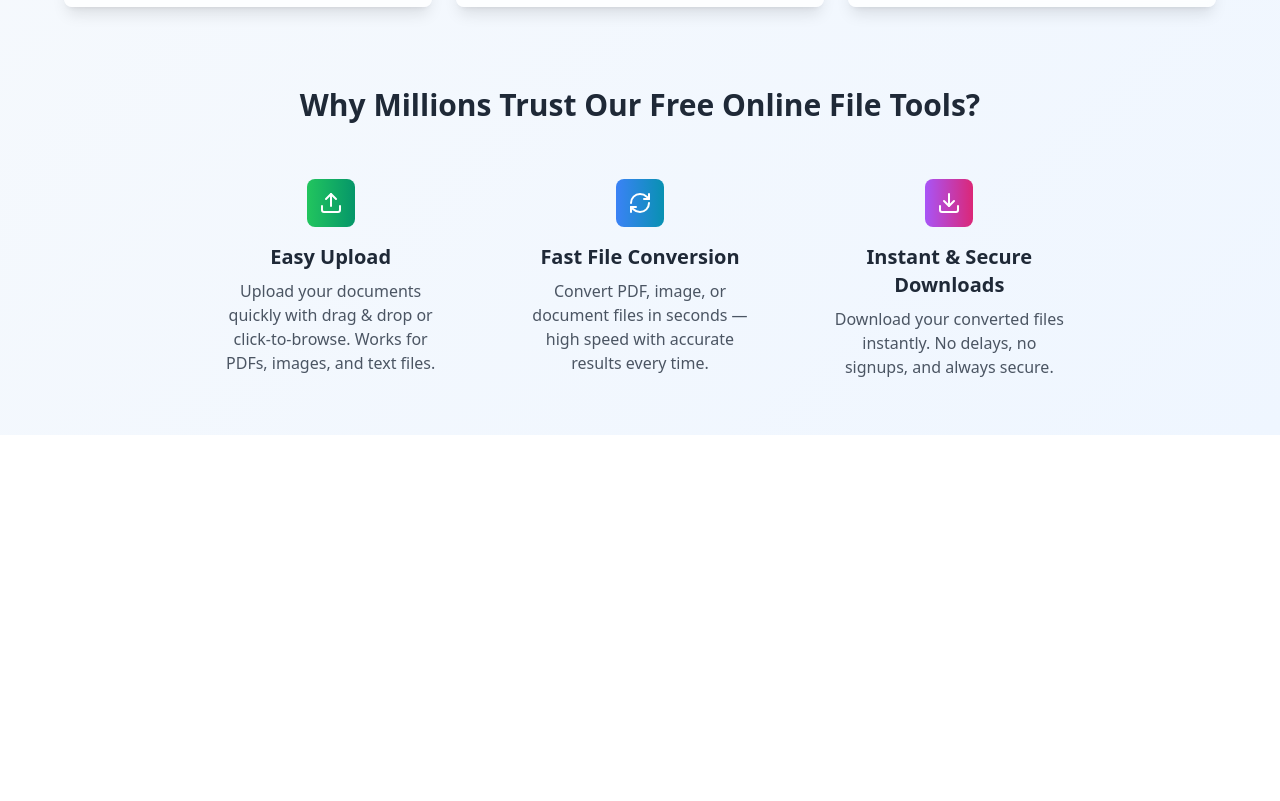
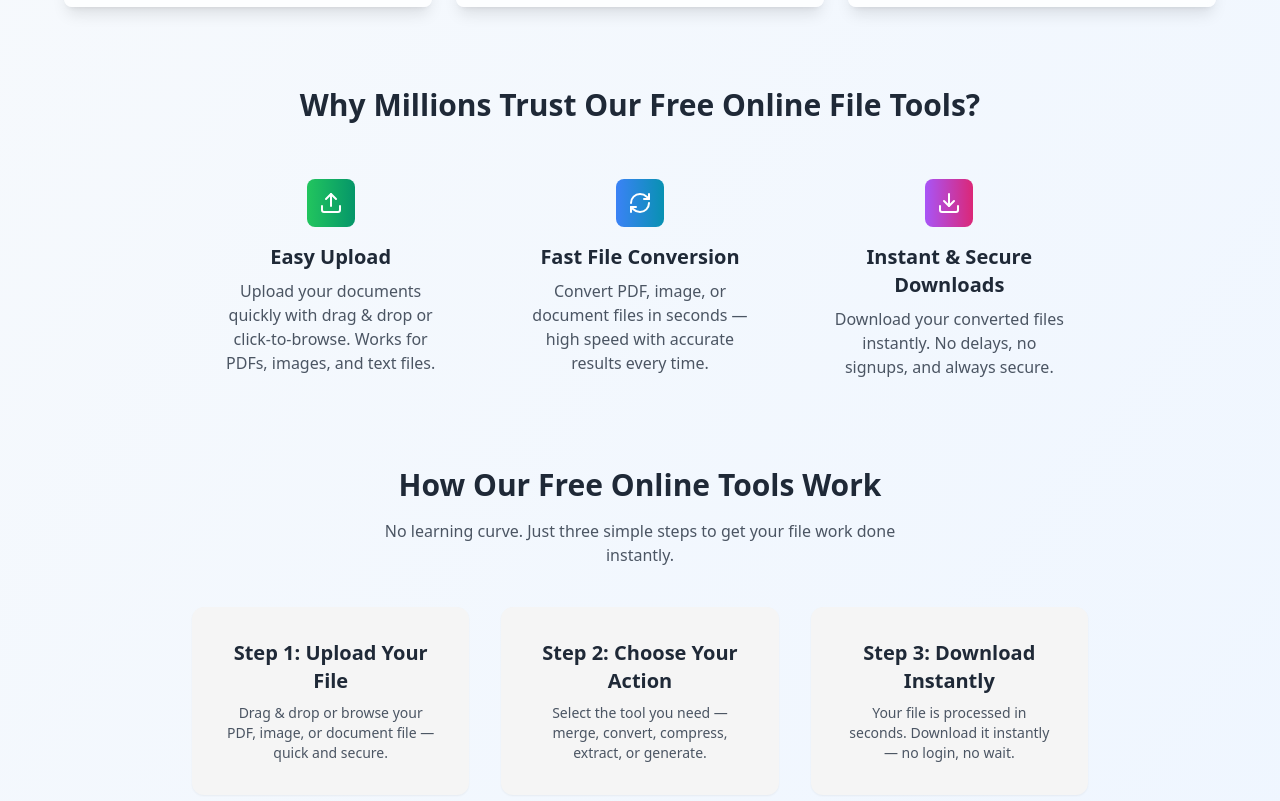
Before and after one commit to coderzafii/digital-document-suite-21, a React (Vite) app: page / in a window 1280 px wide. Shown: the part 886-1687 px from the top of the page. Before the commit the page ends 1321 px from the top, so only its background shows below. Built offline with nearby package versions, Linux system fonts and the light colour scheme.

Commit message:
Add "How Our Free Online Tools Work" section
Adds a new section to the homepage, detailing how the online tools work, as per the provided JSX structure.

```diff
--- /dev/null
+++ b/src/components/HowItWorksSection.tsx
@@ -0,0 +1,37 @@
+
+const HowItWorksSection = () => {
+  return (
+    <section id="how-it-works" className="py-16 text-center">
+      <h2 className="text-3xl font-bold text-gray-800 mb-4">
+        How Our Free Online Tools Work
+      </h2>
+
+      <p className="mt-2 max-w-xl mx-auto text-gray-600">
+        No learning curve. Just three simple steps to get your file work done instantly.
+      </p>
+
+      <div className="mt-10 grid gap-8 md:grid-cols-3 max-w-4xl mx-auto">
+        <div className="p-8 rounded-xl shadow-sm bg-neutral-100">
+          <h3 className="text-xl font-semibold text-gray-800 mb-2">Step 1: Upload Your File</h3>
+          <p className="mt-2 text-sm text-gray-600">
+            Drag & drop or browse your PDF, image, or document file — quick and secure.
+          </p>
+        </div>
+        <div className="p-8 rounded-xl shadow-sm bg-neutral-100">
+          <h3 className="text-xl font-semibold text-gray-800 mb-2">Step 2: Choose Your Action</h3>
+          <p className="mt-2 text-sm text-gray-600">
+            Select the tool you need — merge, convert, compress, extract, or generate.
+          </p>
+        </div>
+        <div className="p-8 rounded-xl shadow-sm bg-neutral-100">
+          <h3 className="text-xl font-semibold text-gray-800 mb-2">Step 3: Download Instantly</h3>
+          <p className="mt-2 text-sm text-gray-600">
+            Your file is processed in seconds. Download it instantly — no login, no wait.
+          </p>
+        </div>
+      </div>
+    </section>
+  );
+};
+
+export default HowItWorksSection;
--- a/src/pages/Index.tsx
+++ b/src/pages/Index.tsx
@@ -5,6 +5,8 @@ import { useState } from "react";
 import FileUpload from "@/components/FileUpload";
 import ConversionTool from "@/components/ConversionTool";
 import Header from "@/components/Header";
+import HowItWorksSection from "@/components/HowItWorksSection";
+
 const Index = () => {
   const [selectedTool, setSelectedTool] = useState<string | null>(null);
   const tools = [{
@@ -134,8 +136,12 @@ const Index = () => {
               </div>
             </div>
           </div>
+
+          {/* How It Works Section */}
+          <HowItWorksSection />
         </div>
       </div>
     </>;
 };
+
 export default Index;
```
